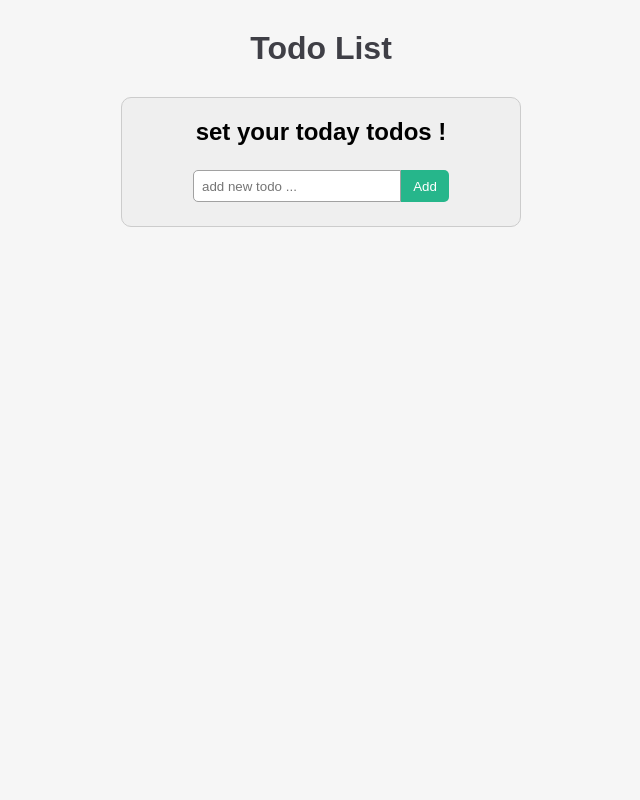
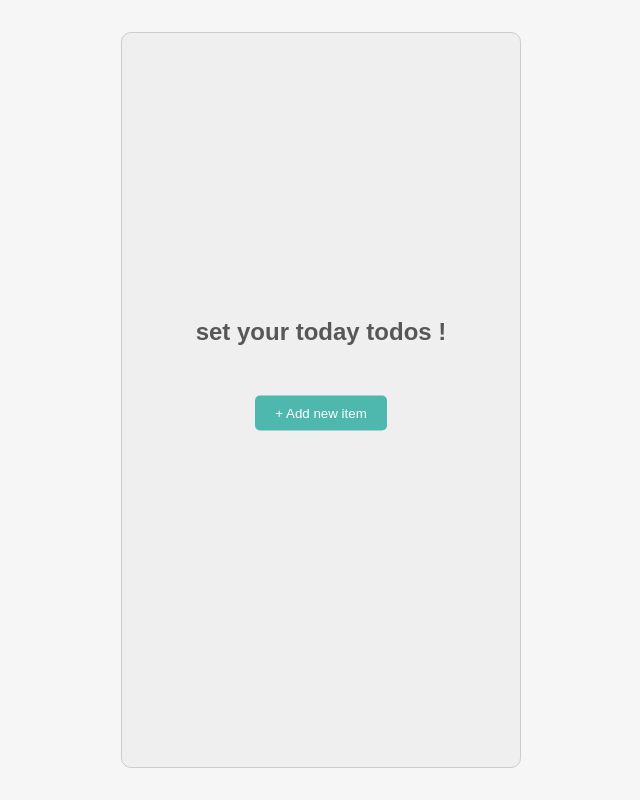
Before and after one commit to samamoazemi/TodoList-App, a React (Create React App) app: page / in a window 1280 px wide. Shown: the whole page, without its empty margins (319-959 px from the left). Built offline with nearby package versions, Linux system fonts and the light colour scheme.

Commit message:
Improve app styles 3

```diff
--- a/src/App.css
+++ b/src/App.css
@@ -1,11 +1,4 @@
-.App {
-  width: 100vw;
-  display: flex;
-  flex-direction: column;
-  align-items: center;
-  margin-top: 20px;
-  padding: 10px;
-}
+
 .App h1 {
   margin-bottom: 30px;
   color: #3f3f46;
@@ -16,5 +9,5 @@
 }
 .completed {
   text-decoration: line-through;
-  color: #ccc;
+  color: rgb(148, 148, 148);
 }
--- a/src/App.js
+++ b/src/App.js
@@ -4,7 +4,7 @@ import TodoApp from './components/TodoApp/TodoApp';
 function App() {
   return (
     <div className="App">
-      <h1>Todo List</h1>
+      {/* <h1>Todo List</h1> */}
       <TodoApp/>
     </div>
   );
--- a/src/components/Navbar/NavBar.js
+++ b/src/components/Navbar/NavBar.js
@@ -1,16 +1,15 @@
-import { useState } from 'react';
 import "./Navbar.css";
 
-const NavBar = ({allTodos ,CompletedTodos, unCompletedTodos, filterTodos}) => {
+const NavBar = ({allTodos ,CompletedTodos, unCompletedTodos, status, changeHandler}) => {
 
-const[status, setStatus] = useState("All")
 
-  const changeHandler = (e) => {
-    setStatus(e.target.value)
-    filterTodos(e.target.value)
-}
 
-    if(!allTodos) return   <h2>set your today todos !</h2>;
+//   const changeHandler = (e) => {
+//     setStatus(e.target.value)
+//     filterTodos(e.target.value)
+// }
+
+    if(!allTodos) return   <h2 className="nothingMessage">set your today todos !</h2>;
 
     const date = new Date();
     const days = ["Sunday", "Monday", "Tuesday", "Wednesday", "Thursday", "Friday", "Saturday"];
--- a/src/components/Navbar/Navbar.css
+++ b/src/components/Navbar/Navbar.css
@@ -1,7 +1,8 @@
-h2{
-    padding-top: 20px;
+h2 {
+  padding: 20px 0px 10px 0px;
+  color: rgb(87, 87, 87);
 }
-.navBar{
+.navBar {
   display: flex;
   flex-direction: column;
   justify-content: space-between;
@@ -12,63 +13,51 @@ h2{
   width: 25rem;
   padding-bottom: 20px;
   margin-bottom: 15px;
-    border-radius: 10px 10px 0px 0px ;
+  border-radius: 10px 10px 0px 0px;
 }
 
-.tallys{
+.tallys {
   display: flex;
   flex-direction: row;
   justify-content: space-evenly;
   align-items: center;
   width: 25rem;
 }
-.tally{
+.tally {
   display: flex;
   justify-content: center;
   align-items: center;
   flex-direction: column;
   margin: 20px;
 }
-.tally span{
+.tally span {
   display: flex;
   align-items: center;
   justify-content: center;
   font-weight: bolder;
   color: white;
+  font-size: 18px;
 }
-.tally p{
+.tally p {
   font-size: 14px;
   color: white;
 }
-.selectOption{
+.selectOption {
   width: 10rem;
   height: 25px;
   border-radius: 5px;
   text-align: center;
   border: none;
+  outline: none;
 }
-.date{
+.date {
   font-weight: bold;
   font-size: 22px;
   color: white;
   margin-top: 20px;
 }
-
-
-
-
-/* background: linear-gradient(-45deg, #2cdafd, #72b8fd, #9f9ffd, #8982eb);
-background-size: 400% 400%;
-animation: gradient 4s ease infinite;
-@keyframes gradient {
-    0% {
-        background-position: 0% 50%;
+.nothingMessage {
+  position: absolute;
+  top: 40%;
+  transform: translateY(-50%);
 }
-    50% {
-        background-position: 100% 50%;
-    }
-    100% {
-        background-position: 0% 50%;
-    }
-}
-   */
--- a/src/components/Todo/Todo.css
+++ b/src/components/Todo/Todo.css
@@ -21,7 +21,7 @@
     font-size: 20px;
 }
 .removeBtn{
-    color: #11b886;
+    color: #5eb6af;
     border: none;
     margin-left: 10px;
     border-radius: 5px;
--- a/src/components/TodoApp/TodoApp.css
+++ b/src/components/TodoApp/TodoApp.css
@@ -1,10 +1,17 @@
+.TodoApp {
+  height: 100vh;
+  display: flex;
+  justify-content: center;
+  align-items: center;
+}
 .container {
   display: flex;
   flex-direction: column;
   align-items: center;
   width: 25rem;
+  height: 92vh;
   background-color: #efefef;
   border: 1px solid #ccc;
   border-radius: 10px;
-
+  position: relative;
 }
--- a/src/components/TodoApp/TodoApp.js
+++ b/src/components/TodoApp/TodoApp.js
@@ -1,16 +1,16 @@
 import { useEffect, useState } from "react";
 import NavBar from "../Navbar/NavBar";
-import TodoForm from "../TodoForm/TodoForm";
 import TodoList from "../TodoList/TodoList";
 import "./TodoApp.css";
 
 const TodoApp = () => {
     const[todos, setTodos] = useState([]);
     const[filteredTodos, setFilteredTodos] = useState([]);
-    const[status, setStatus] = useState("All")
+    const[status, setStatus] = useState("All");
+    const[openAddForm, setOpenAddForm] = useState(false);
 
     useEffect(() => {
-        filterTodos(status.value)
+        filterTodos(status)
     },[todos, status])
 
     const addTodo = (input) => {
@@ -62,27 +62,38 @@ const TodoApp = () => {
     }
 
     const selectHandler = (e) => {
-        console.log(e)
-        setStatus(e)
-        filterTodos(e.value)
+        console.log(e.target.value)
+        setStatus(e.target.value)
+        filterTodos(e.target.value)
+    }
+    const openNewTaskBtn = () => {
+        setOpenAddForm(true);
     }
 
     return(
-        <div className="container">
+        <section className="TodoApp">
+            <div className="container">
             <NavBar
                allTodos={todos.length}
                unCompletedTodos={todos.filter((t) => !t.isCompleted).length}
                CompletedTodos={todos.filter((t) => t.isCompleted).length}
-               filterTodos={filterTodos}
+               status={status}
+               changeHandler={selectHandler}
             />
             <TodoList
               todos={filteredTodos}
               onComplete={completeTodo}
               onDelete={removeTodo}
               onUpdateTodo={updateTodo}
+              addTodo={addTodo}
+              openAddForm={openAddForm}
+              setOpenAddForm={setOpenAddForm}
+              openNewTaskBtn = {openNewTaskBtn}
             />
-            <TodoForm submitTodo={addTodo}/>
+
+            {/* <TodoForm submitTodo={addTodo}/> */}
         </div>
+        </section>
     )
 }
 export default TodoApp;
--- a/src/components/TodoForm/TodoForm.css
+++ b/src/components/TodoForm/TodoForm.css
@@ -1,10 +1,14 @@
 .formControl{
     height: 5rem;
-    width: 30rem;
+    width: 100%;
     display: flex;
     align-items: center;
     justify-content: center;
     border-radius: 1px;
+    position: absolute;
+    top: 50%;
+    right: 0;
+    left: 0;
 }
 input{
     border: 1px solid #ccc;
@@ -13,7 +17,7 @@ input{
     outline: none;
     width: 13rem;
     height: 2rem;
-    margin: 20px 0px;
+    margin: 20px 0px 35px 0px;
 }
 input:focus{
     border: 1px solid rgb(161, 161, 161);
@@ -23,6 +27,7 @@ input:focus{
     background-color: #62a5e1;
     border: none;
     border-radius: 0px 5px 5px 0px;
+    margin: 20px 0px 35px 0px;
     outline: none;
     padding: 5px 10px;
     cursor: pointer;
@@ -31,5 +36,5 @@ input:focus{
 }
 .addTodo{
     color: #fff;
-    background-color: #26b68b;
+    background-color: #4eb8af;
   }
--- a/src/components/TodoForm/TodoForm.js
+++ b/src/components/TodoForm/TodoForm.js
@@ -22,6 +22,7 @@ const TodoForm = (props) => {
             return;
         }
         props.submitTodo(input);
+        props.setOpenAddForm(false);
         setInput("");
     }
 
--- a/src/components/TodoList/TodoList.css
+++ b/src/components/TodoList/TodoList.css
@@ -0,0 +1,41 @@
+.allTodos {
+  overflow: auto;
+}
+.allTodos.hasItem {
+  height: 51vh;
+}
+.allTodos::-webkit-scrollbar {
+  width: 1px;
+}
+.allTodos::-webkit-scrollbar-track {
+  background: #efefef;
+}
+.allTodos::-webkit-scrollbar-thumb {
+  background-color: #efefef;
+  border-radius: 20px;
+}
+.addNewTask {
+  display: flex;
+  justify-content: center;
+  align-items: center;
+  margin: 20px 0px 30px 0px;
+
+}
+.addNewTask button {
+  border: none;
+  color: #fff;
+  background-color: #4eb8af;
+  padding: 6px 10px;
+  border-radius: 5px;
+}
+.addNewTask.noTask {
+  position: absolute;
+  top: 49%;
+  transform: translateY(-50%);
+  width: 100%;
+  left: 0;
+  right: 0;
+}
+.addNewTask.noTask button {
+  padding: 10px 20px;
+}
--- a/src/components/TodoList/TodoList.js
+++ b/src/components/TodoList/TodoList.js
@@ -1,8 +1,9 @@
 import { useState } from "react";
 import Todo from "../Todo/Todo";
 import TodoForm from "../TodoForm/TodoForm";
+import "./TodoList.css";
 
-const TodoList = ({ todos, onComplete, onDelete, onUpdateTodo }) => {
+const TodoList = ({ todos, onComplete, onDelete, onUpdateTodo, addTodo, openAddForm, setOpenAddForm,openNewTaskBtn }) => {
 
     const [edit, setEdit] = useState({id:null, Text: "", isCompleted :false})
 
@@ -13,8 +14,25 @@ const TodoList = ({ todos, onComplete, onDelete, onUpdateTodo }) => {
 
     const renderTodos = () => {
         // if (todos.length === 0) return <p>add some todos</p>;
+        if(openAddForm){
+            return(<TodoForm submitTodo={addTodo} setOpenAddForm={setOpenAddForm}/>)
+        }
+        else if(todos.length == 0){
+            return(
+                <div className="addNewTask noTask">
+                    <button onClick={openNewTaskBtn}>+ Add new item</button>
+                </div>
+            )
+        }
 
-        return todos.map((todo) => {
+        else{
+            console.log(todos + "todos")
+            console.log(todos.length + "todos")
+            return(
+                <div>
+                    <div className="allTodos hasItem">
+                        {
+                            todos.map((todo) => {
                                 return(
                                     <Todo
                                     key={todo.id}
@@ -26,10 +44,18 @@ const TodoList = ({ todos, onComplete, onDelete, onUpdateTodo }) => {
                                 )
                             })
                         }
+                    </div>
+                    <div className="addNewTask">
+                        <button onClick={openNewTaskBtn}>+ Add new item</button>
+                    </div>
+                </div>
+            )
+        }
+    }
 
     return (
          <div>
-           {edit.id ? <TodoForm submitTodo={editTodo} edit={edit}/> : renderTodos()}
+           {edit.id ? <TodoForm submitTodo={editTodo} edit={edit} setOpenAddForm={setOpenAddForm}/> : renderTodos()}
          </div>
     )
 }
```
Lines whose indentation alone changed are shown as unchanged.
